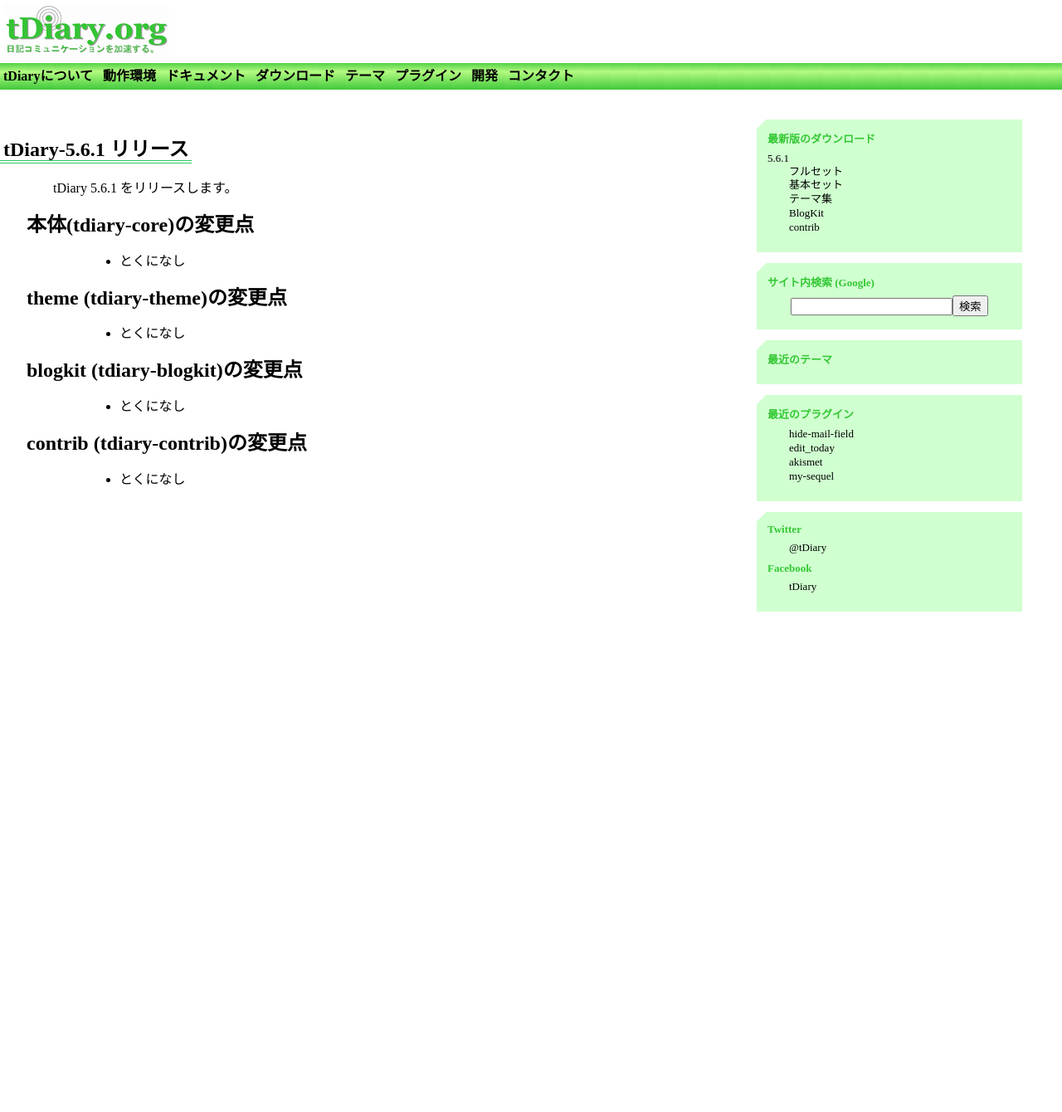
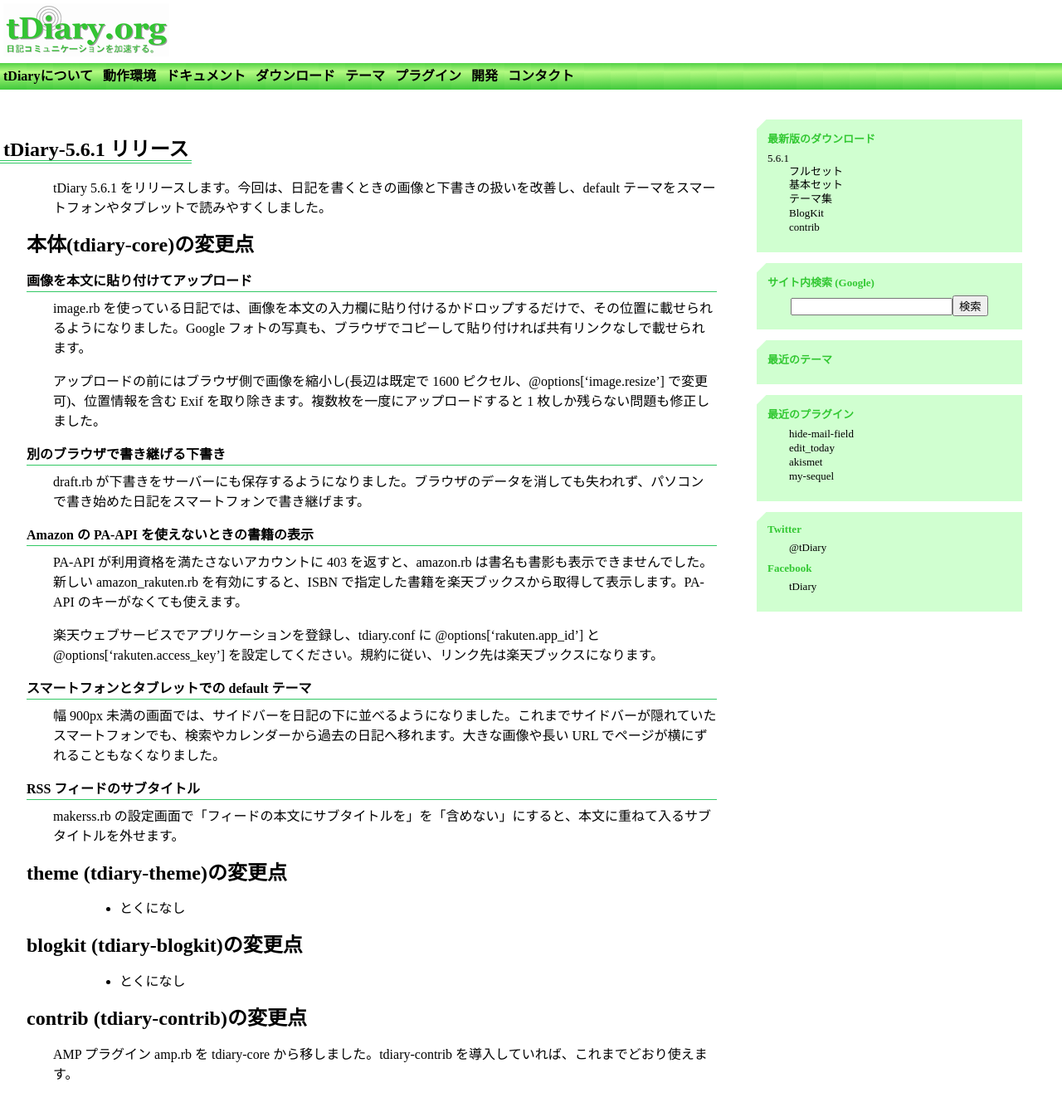
Before and after one commit to tdiary/tdiary.github.io, a Jekyll site: the page built from _posts/2026-10-09-release-5_6_1.md, in a window 1280 px wide and 1400 px high. Shown: the top 1340 px of the window at 83% size. Built offline with Jekyll 4.4.1, drawn with Linux system fonts in a browser that asks for light colours.

Commit message:
Fill in the 5.6.1 release notes
The generated post shipped with empty change lists. Describe what users can now do since 5.6.0 rather than listing commits: pasting images into the body, drafts that follow across browsers, book data from Rakuten when PA-API refuses the account, and the default theme on phones and tablets.

Co-Authored-By: Claude Opus 5.5 <noreply@anthropic.com>

```diff
--- a/_posts/2026-10-09-release-5_6_1.md
+++ b/_posts/2026-10-09-release-5_6_1.md
@@ -6,10 +6,33 @@ categories:
   - 5.6
 ---
 
-tDiary 5.6.1 をリリースします。
+tDiary 5.6.1 をリリースします。今回は、日記を書くときの画像と下書きの扱いを改善し、default テーマをスマートフォンやタブレットで読みやすくしました。
 
 ## 本体(tdiary-core)の変更点
-* とくになし
+
+### 画像を本文に貼り付けてアップロード
+
+image.rb を使っている日記では、画像を本文の入力欄に貼り付けるかドロップするだけで、その位置に載せられるようになりました。Google フォトの写真も、ブラウザでコピーして貼り付ければ共有リンクなしで載せられます。
+
+アップロードの前にはブラウザ側で画像を縮小し(長辺は既定で 1600 ピクセル、@options['image.resize'] で変更可)、位置情報を含む Exif を取り除きます。複数枚を一度にアップロードすると 1 枚しか残らない問題も修正しました。
+
+### 別のブラウザで書き継げる下書き
+
+draft.rb が下書きをサーバーにも保存するようになりました。ブラウザのデータを消しても失われず、パソコンで書き始めた日記をスマートフォンで書き継げます。
+
+### Amazon の PA-API を使えないときの書籍の表示
+
+PA-API が利用資格を満たさないアカウントに 403 を返すと、amazon.rb は書名も書影も表示できませんでした。新しい amazon_rakuten.rb を有効にすると、ISBN で指定した書籍を楽天ブックスから取得して表示します。PA-API のキーがなくても使えます。
+
+楽天ウェブサービスでアプリケーションを登録し、tdiary.conf に @options['rakuten.app_id'] と @options['rakuten.access_key'] を設定してください。規約に従い、リンク先は楽天ブックスになります。
+
+### スマートフォンとタブレットでの default テーマ
+
+幅 900px 未満の画面では、サイドバーを日記の下に並べるようになりました。これまでサイドバーが隠れていたスマートフォンでも、検索やカレンダーから過去の日記へ移れます。大きな画像や長い URL でページが横にずれることもなくなりました。
+
+### RSS フィードのサブタイトル
+
+makerss.rb の設定画面で「フィードの本文にサブタイトルを」を「含めない」にすると、本文に重ねて入るサブタイトルを外せます。
 
 ## theme (tdiary-theme)の変更点
 * とくになし
@@ -18,4 +41,5 @@ tDiary 5.6.1 をリリースします。
 * とくになし
 
 ## contrib (tdiary-contrib)の変更点
-* とくになし
+
+AMP プラグイン amp.rb を tdiary-core から移しました。tdiary-contrib を導入していれば、これまでどおり使えます。
```
